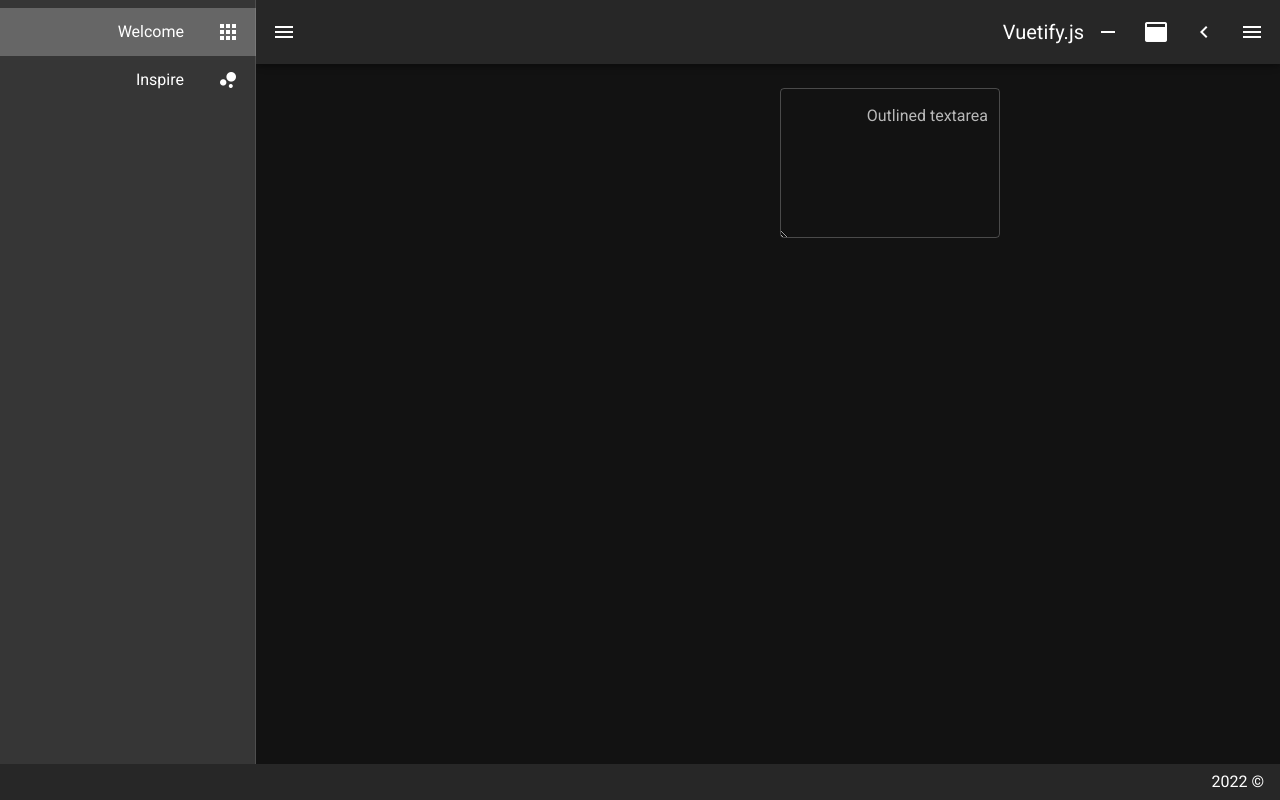
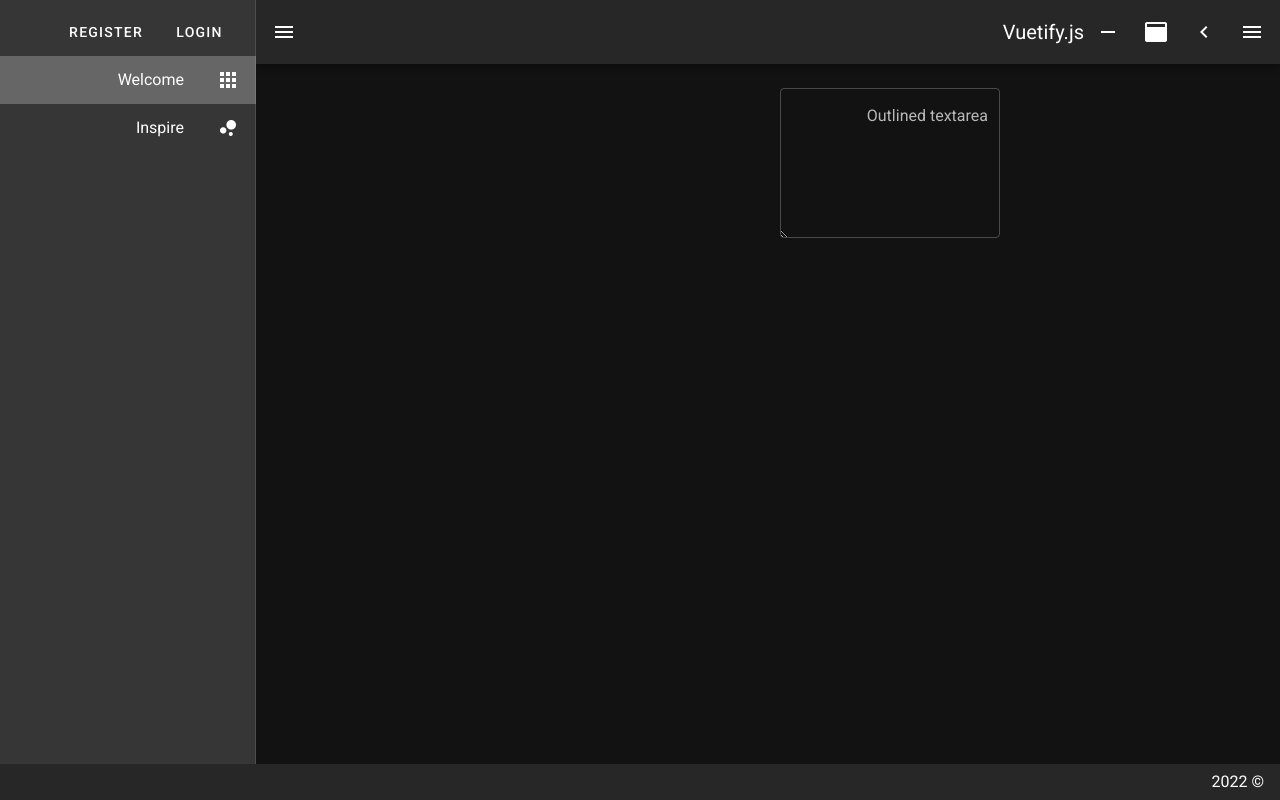
Before and after one commit to EmadAkroush/nuxt-test, a Nuxt app: page / in a window 1280 px wide. Both pictures are taken after a click on the button 1252 px from the left and 32 px from the top of the page. Built offline with nearby package versions, Linux system fonts and the light colour scheme; no server answers.

Commit message:
start the auth

```diff
--- a/layouts/default.vue
+++ b/layouts/default.vue
@@ -8,6 +8,18 @@
       app
     >
       <v-list>
+        <v-list-item>
+          <div v-if="$auth.loggedIn">
+              {{ $auth.user.email }}
+              <v-btn text >
+                 Logout
+              </v-btn>
+          </div>
+          <div v-else>
+             <v-btn text to="/login"> Login  </v-btn>
+             <v-btn text to="/register"> Register  </v-btn>
+          </div>
+        </v-list-item>
         <v-list-item
           v-for="(item, i) in items"
           :key="i"
@@ -40,6 +52,7 @@
       <v-btn icon @click.stop="rightDrawer = !rightDrawer">
         <v-icon>mdi-menu</v-icon>
       </v-btn>
+
     </v-app-bar>
     <v-main>
       <v-container>
--- a/nuxt.config.js
+++ b/nuxt.config.js
@@ -36,6 +36,7 @@ export default {
 
   // Modules: https://go.nuxtjs.dev/config-modules
   modules: [
+    '@nuxtjs/auth-next',
     // https://go.nuxtjs.dev/axios
     '@nuxtjs/axios',
   ],
@@ -61,6 +62,7 @@ export default {
           warning: colors.amber.base,
           error: colors.deepOrange.accent4,
           success: colors.green.accent3,
+
         },
       },
     },
--- a/package.json
+++ b/package.json
@@ -13,6 +13,7 @@
     "lintfix": "prettier --write --list-different . && npm run lint:js -- --fix"
   },
   "dependencies": {
+    "@nuxtjs/auth-next": "^5.0.0-1667386184.dfbbb54",
     "@nuxtjs/axios": "^5.13.6",
     "core-js": "^3.25.3",
     "nuxt": "^2.15.8",
```
Also changed, not shown: pages/post/index.vue (line endings or trailing spaces), 1 other file (tests, documents, lock files or other folders).
